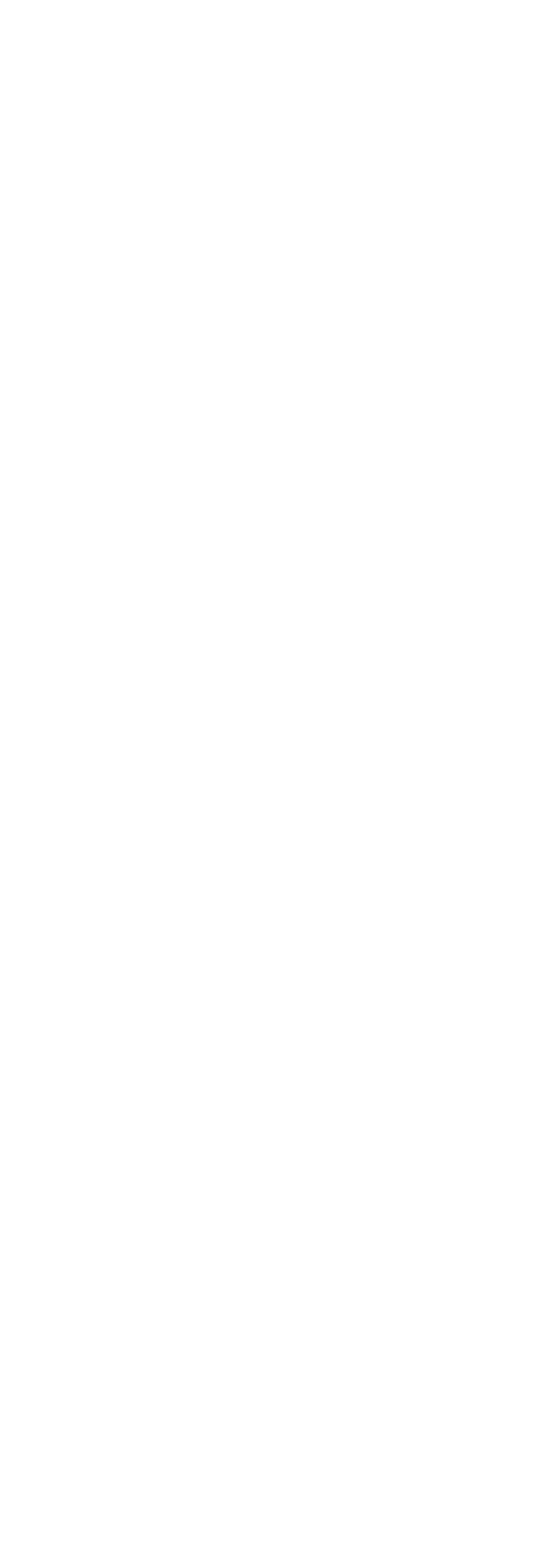
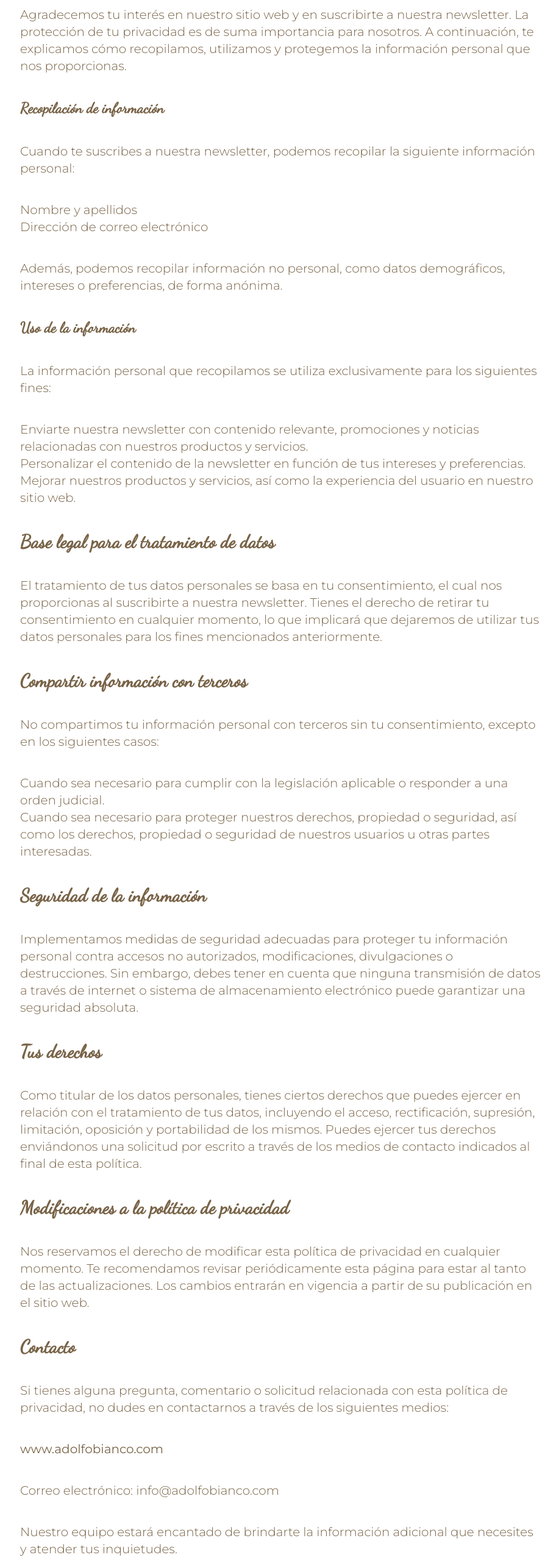
Before and after one commit to iraklitbz/adolfo, a Nuxt app: page /politica-de-privacidad in a window 1280 px wide. Before the commit this address had no page. Shown: the part 234-2797 px from the top of the page at 61% size, without its empty margins (179-1096 px from the left). Before the commit the page ends 800 px from the top, so only its background shows below. Built offline with nearby package versions, Linux system fonts and the light colour scheme.

Commit message:
added policy confiramtion

```diff
--- /dev/null
+++ b/pages/politica-de-privacidad.vue
@@ -0,0 +1,106 @@
+<template>
+    <div class="mt-32 overflow-hidden">
+      <Header/>
+            <div
+                class="max-w-4xl m-auto justify-between relative z-40 px-5"
+            >
+                <h2 class="main-headline text-xl px-4 md:px-0 md:text-3xl text-primary my-10 block font-bold">
+                    Política de Privacidad
+                </h2>
+                <p class="text-lg px-4 md:px-0 md:text-xl text-primary my-10 block font-thin">
+                    Agradecemos tu interés en nuestro sitio web y en suscribirte a nuestra newsletter. La protección de tu privacidad es de suma importancia para nosotros. A continuación, te explicamos cómo recopilamos, utilizamos y protegemos la información personal que nos proporcionas.
+                </p>
+                <h3 class="main-headline text-lg px-4 md:px-0 md:text-2xl text-primary my-10 block font-bold">
+                    Recopilación de información
+                </h3>
+                <p class="text-lg px-4 md:px-0 md:text-xl text-primary my-10 block font-thin">
+                    Cuando te suscribes a nuestra newsletter, podemos recopilar la siguiente información personal:
+                </p>
+                <ul class="text-lg px-4 md:px-0 md:text-xl text-primary my-10 block font-thin">
+                    <li>
+                        Nombre y apellidos
+                    </li>
+                    <li>
+                        Dirección de correo electrónico
+                    </li>
+                </ul>
+                <p class="text-lg px-4 md:px-0 md:text-xl text-primary my-10 block font-thin">
+                    Además, podemos recopilar información no personal, como datos demográficos, intereses o preferencias, de forma anónima.
+                </p>
+                <h3 class="main-headline text-lg px-4 md:px-0 md:text-2xl text-primary my-10 block font-bold">
+                    Uso de la información
+                </h3>
+                <p class="text-lg px-4 md:px-0 md:text-xl text-primary my-10 block font-thin">
+                    La información personal que recopilamos se utiliza exclusivamente para los siguientes fines:
+                </p>
+                <ul class="text-lg px-4 md:px-0 md:text-xl text-primary my-10 block font-thin">
+                    <li>
+                        Enviarte nuestra newsletter con contenido relevante, promociones y noticias relacionadas con nuestros productos y servicios.
+                    </li>
+                    <li>
+                        Personalizar el contenido de la newsletter en función de tus intereses y preferencias.
+                    </li>
+                    <li>
+                        Mejorar nuestros productos y servicios, así como la experiencia del usuario en nuestro sitio web.
+                    </li>
+                </ul>
+                <h2 class="main-headline text-xl px-4 md:px-0 md:text-3xl text-primary my-10 block font-bold">
+                    Base legal para el tratamiento de datos
+                </h2>
+                <p class="text-lg px-4 md:px-0 md:text-xl text-primary my-10 block font-thin">
+                    El tratamiento de tus datos personales se basa en tu consentimiento, el cual nos proporcionas al suscribirte a nuestra newsletter. Tienes el derecho de retirar tu consentimiento en cualquier momento, lo que implicará que dejaremos de utilizar tus datos personales para los fines mencionados anteriormente.
+                </p>
+                <h2 class="main-headline text-xl px-4 md:px-0 md:text-3xl text-primary my-10 block font-bold">
+                    Compartir información con terceros
+                </h2>
+                <p class="text-lg px-4 md:px-0 md:text-xl text-primary my-10 block font-thin">
+                    No compartimos tu información personal con terceros sin tu consentimiento, excepto en los siguientes casos:
+                </p>
+                <ul class="text-lg px-4 md:px-0 md:text-xl text-primary my-10 block font-thin">
+                    <li>
+                        Cuando sea necesario para cumplir con la legislación aplicable o responder a una orden judicial.
+                    </li>
+                    <li>
+                        Cuando sea necesario para proteger nuestros derechos, propiedad o seguridad, así como los derechos, propiedad o seguridad de nuestros usuarios u otras partes interesadas.
+                    </li>
+                </ul>
+                <h2 class="main-headline text-xl px-4 md:px-0 md:text-3xl text-primary my-10 block font-bold">
+                    Seguridad de la información
+                </h2>
+                <p class="text-lg px-4 md:px-0 md:text-xl text-primary my-10 block font-thin">
+                    Implementamos medidas de seguridad adecuadas para proteger tu información personal contra accesos no autorizados, modificaciones, divulgaciones o destrucciones. Sin embargo, debes tener en cuenta que ninguna transmisión de datos a través de internet o sistema de almacenamiento electrónico puede garantizar una seguridad absoluta.
+                </p>
+                <h2 class="main-headline text-xl px-4 md:px-0 md:text-3xl text-primary my-10 block font-bold">
+                    Tus derechos
+                </h2>
+                <p class="text-lg px-4 md:px-0 md:text-xl text-primary my-10 block font-thin">
+                    Como titular de los datos personales, tienes ciertos derechos que puedes ejercer en relación con el tratamiento de tus datos, incluyendo el acceso, rectificación, supresión, limitación, oposición y portabilidad de los mismos. Puedes ejercer tus derechos enviándonos una solicitud por escrito a través de los medios de contacto indicados al final de esta política.
+                </p>
+                <h2 class="main-headline text-xl px-4 md:px-0 md:text-3xl text-primary my-10 block font-bold">
+                    Modificaciones a la política de privacidad
+                </h2>
+                <p class="text-lg px-4 md:px-0 md:text-xl text-primary my-10 block font-thin">
+                    Nos reservamos el derecho de modificar esta política de privacidad en cualquier momento. Te recomendamos revisar periódicamente esta página para estar al tanto de las actualizaciones. Los cambios entrarán en vigencia a partir de su publicación en el sitio web.
+                </p>
+                <h2 class="main-headline text-xl px-4 md:px-0 md:text-3xl text-primary my-10 block font-bold">
+                    Contacto
+                </h2>
+                <p class="text-lg px-4 md:px-0 md:text-xl text-primary my-10 block font-thin">
+                    Si tienes alguna pregunta, comentario o solicitud relacionada con esta política de privacidad, no dudes en contactarnos a través de los siguientes medios:
+                </p>
+                <p class="text-lg px-4 md:px-0 md:text-xl text-primary my-10 block font-thin">
+                    <b>www.adolfobianco.com</b>
+                </p>
+                <p class="text-lg px-4 md:px-0 md:text-xl text-primary my-10 block font-thin">
+                    Correo electrónico: <a target="_blank" href="mailto:info@adolfobianco.com" class="">info@adolfobianco.com</a>
+                </p>
+                <p class="text-lg px-4 md:px-0 md:text-xl text-primary my-10 block font-thin">
+                    Nuestro equipo estará encantado de brindarte la información adicional que necesites y atender tus inquietudes.
+                </p>
+                <p class="text-lg px-4 md:px-0 md:text-xl text-primary my-10 block font-thin">
+                    Gracias por confiar en nosotros y por suscribirte a nuestra newsletter.
+                </p>
+            </div>
+        <Footer />
+    </div>
+  </template>
```
